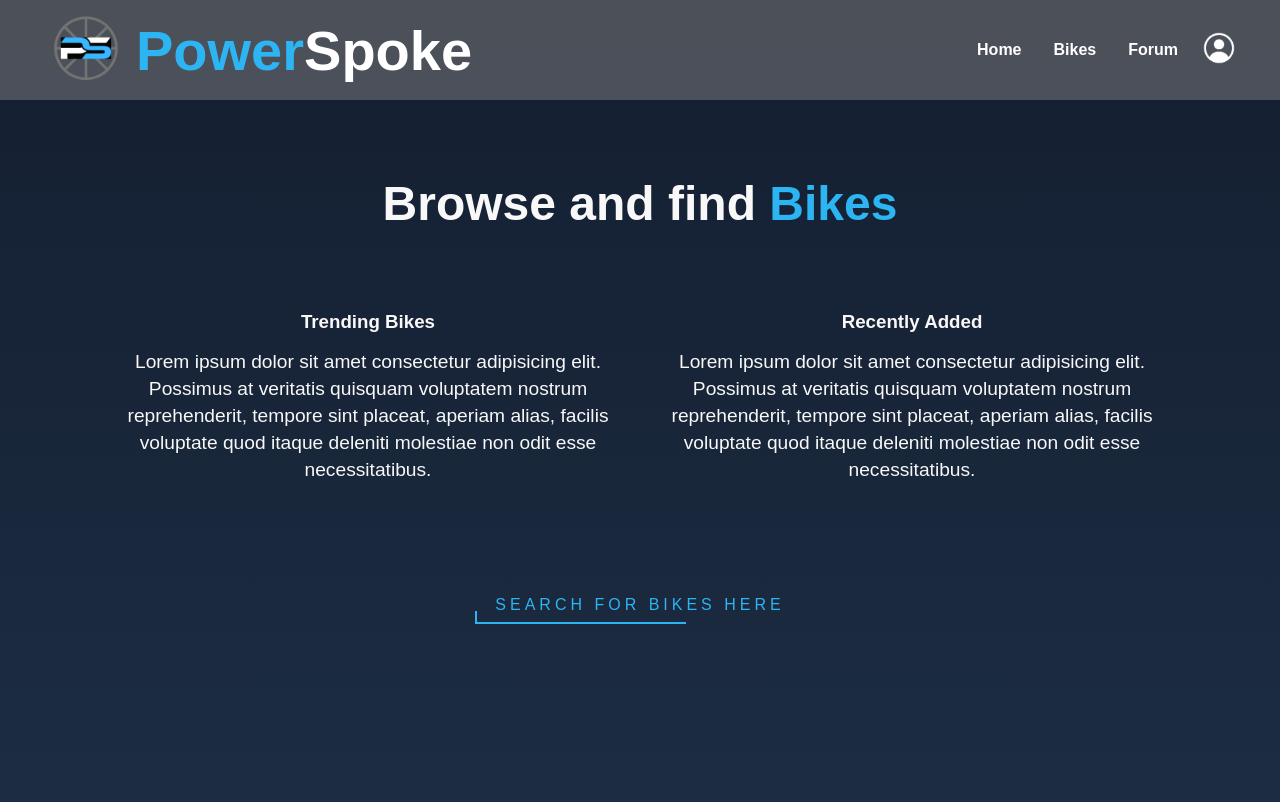
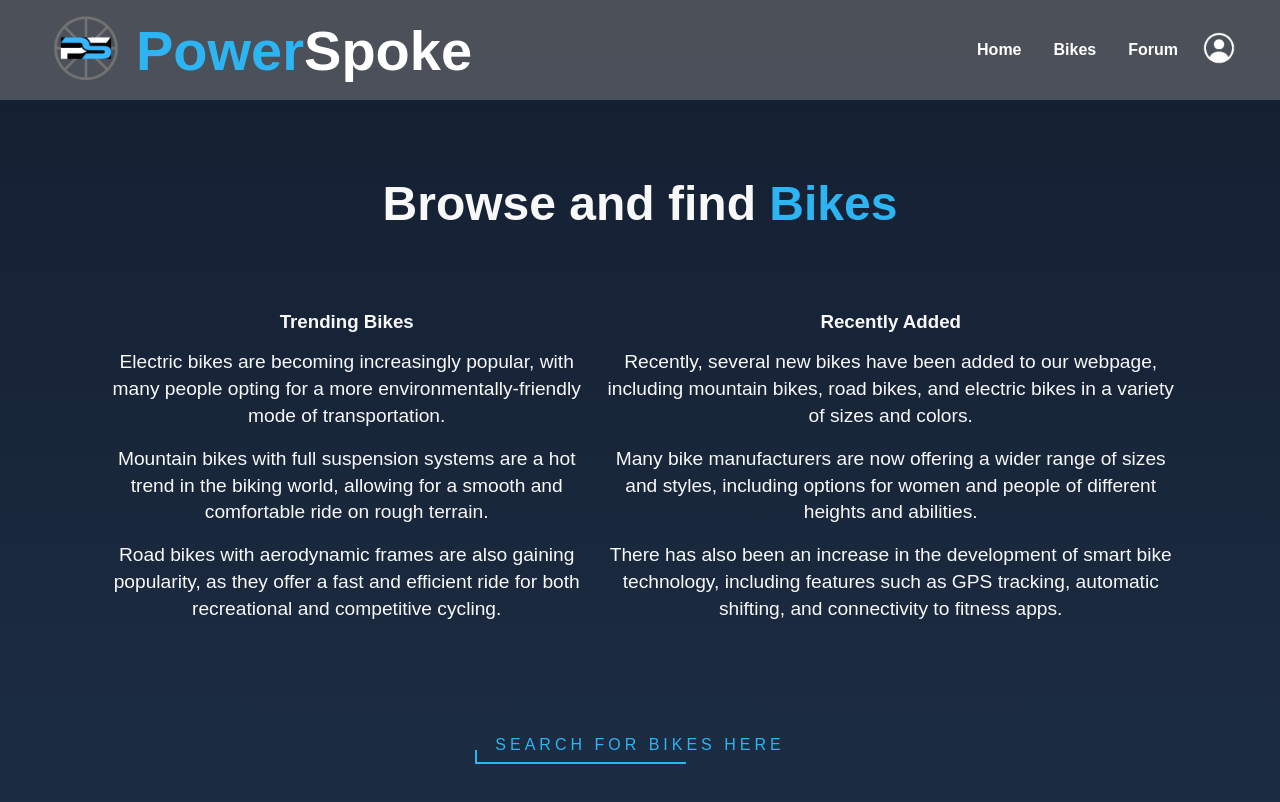
Before and after one commit to chizuo/COMP584-client-application, a React (Create React App) app: page /bikes in a window 1280 px wide. Shown: the top 802 px of the page. Built offline with nearby package versions, Linux system fonts and the light colour scheme.

Commit message:
Page Formatting and Style Changes. Login Tested
Co-authored-by: Deni Cabaravdic <d3h1@users.noreply.github.com>

```diff
--- a/src/components/bikes/Bikes.jsx
+++ b/src/components/bikes/Bikes.jsx
@@ -15,13 +15,17 @@ const Bikes = () => {
                     {/*Trending Bikes Collumn */}
                     <div className="trending-bikes">
                         <h3>Trending Bikes</h3>
-                        <p>Lorem ipsum dolor sit amet consectetur adipisicing elit. Possimus at veritatis quisquam voluptatem nostrum reprehenderit, tempore sint placeat, aperiam alias, facilis voluptate quod itaque deleniti molestiae non odit esse necessitatibus.</p>
+                        <p>Electric bikes are becoming increasingly popular, with many people opting for a more environmentally-friendly mode of transportation.</p>
+                        <p>Mountain bikes with full suspension systems are a hot trend in the biking world, allowing for a smooth and comfortable ride on rough terrain.</p>
+                        <p>Road bikes with aerodynamic frames are also gaining popularity, as they offer a fast and efficient ride for both recreational and competitive cycling.</p>
                     </div>
 
                     {/*Recently Added Collumn */}
                     <div className="recently-added">
                         <h3>Recently Added</h3>
-                        <p>Lorem ipsum dolor sit amet consectetur adipisicing elit. Possimus at veritatis quisquam voluptatem nostrum reprehenderit, tempore sint placeat, aperiam alias, facilis voluptate quod itaque deleniti molestiae non odit esse necessitatibus.</p>
+                        <p>Recently, several new bikes have been added to our webpage, including mountain bikes, road bikes, and electric bikes in a variety of sizes and colors.</p>
+                        <p>Many bike manufacturers are now offering a wider range of sizes and styles, including options for women and people of different heights and abilities.</p>
+                        <p>There has also been an increase in the development of smart bike technology, including features such as GPS tracking, automatic shifting, and connectivity to fitness apps.</p>
                     </div>
                 </div>
 
--- a/src/components/postbike/Postbike.jsx
+++ b/src/components/postbike/Postbike.jsx
@@ -42,7 +42,7 @@ class Postbike extends React.Component {
                 <input type="text" name={tag} />
                 </div>
             ))}
-            <input type="submit" value="Submit" />
+              <input type="submit" value="Submit" />
             </form>
         );
       }
--- a/src/components/postbike/PostbikeStyles.css
+++ b/src/components/postbike/PostbikeStyles.css
@@ -59,6 +59,7 @@
 .postbike-form-field label {
   flex: 0 0 100px;
   margin-right: 16px;
+  color: white;
 }
 
 .postbike-form-field input[type="text"] {
--- a/src/components/register/Register.jsx
+++ b/src/components/register/Register.jsx
@@ -72,6 +72,8 @@ const Register = () => {
                             <input type="password" name="" required="" onChange={(e) => { setPassword(e.target.value); }}/>
                             <label>Password</label>
                         </div>
+
+                        <div class="user-box">
                             <button onClick={requestHandler}>
                             <span></span>
                             <span></span>
@@ -81,6 +83,7 @@ const Register = () => {
                                 Register
                             </a>
                             </button>
+                         </div>
                     </form>
                 </div>
                 )
--- a/src/components/register/RegisterStyles.css
+++ b/src/components/register/RegisterStyles.css
@@ -34,6 +34,7 @@ html {
 
   .register-box .user-box {
     position: relative;
+    left:-12px;
   }
 
   .register-box .user-box input {
--- a/src/components/signin/SignIn.jsx
+++ b/src/components/signin/SignIn.jsx
@@ -15,6 +15,7 @@ are to be inputted by the user and login. This would
 trigger the Conditional Rendering parameters and access
 other logged in features.
 */
+
 const SignIn = () => {
     const [username, setUsername] = useState("");
     const [password, setPassword] = useState("");
@@ -53,17 +54,22 @@ const SignIn = () => {
                             <input type="password" name="" required="" onChange={(e) => { setPassword(e.target.value);  }}/>
                             <label>Password</label>
                         </div>
+                        <div className="user-box">
                             <button onClick={requestHandler}>
-                            <a href="/signin" >
+                            <a href="/dashboard" >
                                 Signin
                             </a>
                         </button>
+                        </div>
+
 
                         <div className="class-box">
                             <h5>Don't have an Account? Register with us today!</h5>
+                            <div class="user-box">
                             <button>
                                <a href="/register">Register</a>
                             </button>
+                        </div>
                         </div>
                     </form>
                 </div>
--- a/src/components/signin/SignInStyles.css
+++ b/src/components/signin/SignInStyles.css
@@ -35,10 +35,13 @@ html {
     padding-bottom:-2rem;
     color: #fff;
     text-align: center;
+    left: -12px;
   }
 
   .signin-box .user-box {
     position: relative;
+    left: -12px;
+    color: #fff;
   }
 
   .signin-box .user-box input {
@@ -66,8 +69,8 @@ html {
 
   .signin-box .user-box input:focus ~ label,
   .signin-box .user-box input:valid ~ label {
-    top: -20px;
-    left: 0;
+    top: -32px;
+    left: 0px;
     color: var(--primary-color);
     font-size: 12px;
   }
```
Also changed, not shown: src/components/bikes/BikesStyles.css (line endings or trailing spaces), 1 other file (tests, documents, lock files or other folders).
